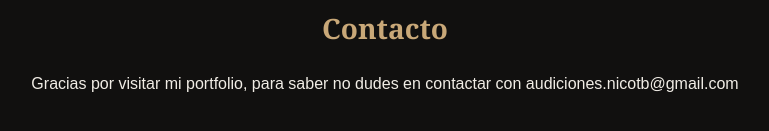
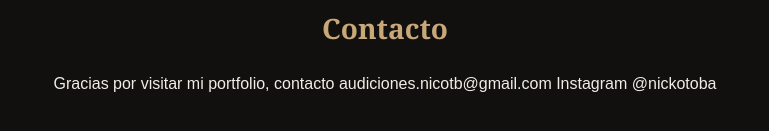
Before and after one commit to nitotoba/nitotoba.github.io, a plain HTML site: page index.html in a window 1280 px wide. Shown: the part 2101-2232 px from the top of the page, without its empty margins (255-1024 px from the left). Drawn offline with Linux system fonts and the light colour scheme.

Commit message:
Update contact information in index.html

```diff
--- a/index.html
+++ b/index.html
@@ -102,7 +102,9 @@ Actualmente, curso el Máster en Teatro Musical en Broadway House Madrid, donde
 
         <section id="contacto">
             <h2>Contacto</h2>
-            <p>Gracias por visitar mi portfolio, para saber no dudes en contactar con audiciones.nicotb@gmail.com </p>
+            <p>Gracias por visitar mi portfolio,
+                contacto audiciones.nicotb@gmail.com
+            Instagram @nickotoba</p>
         </section>
 
     </main>
```
